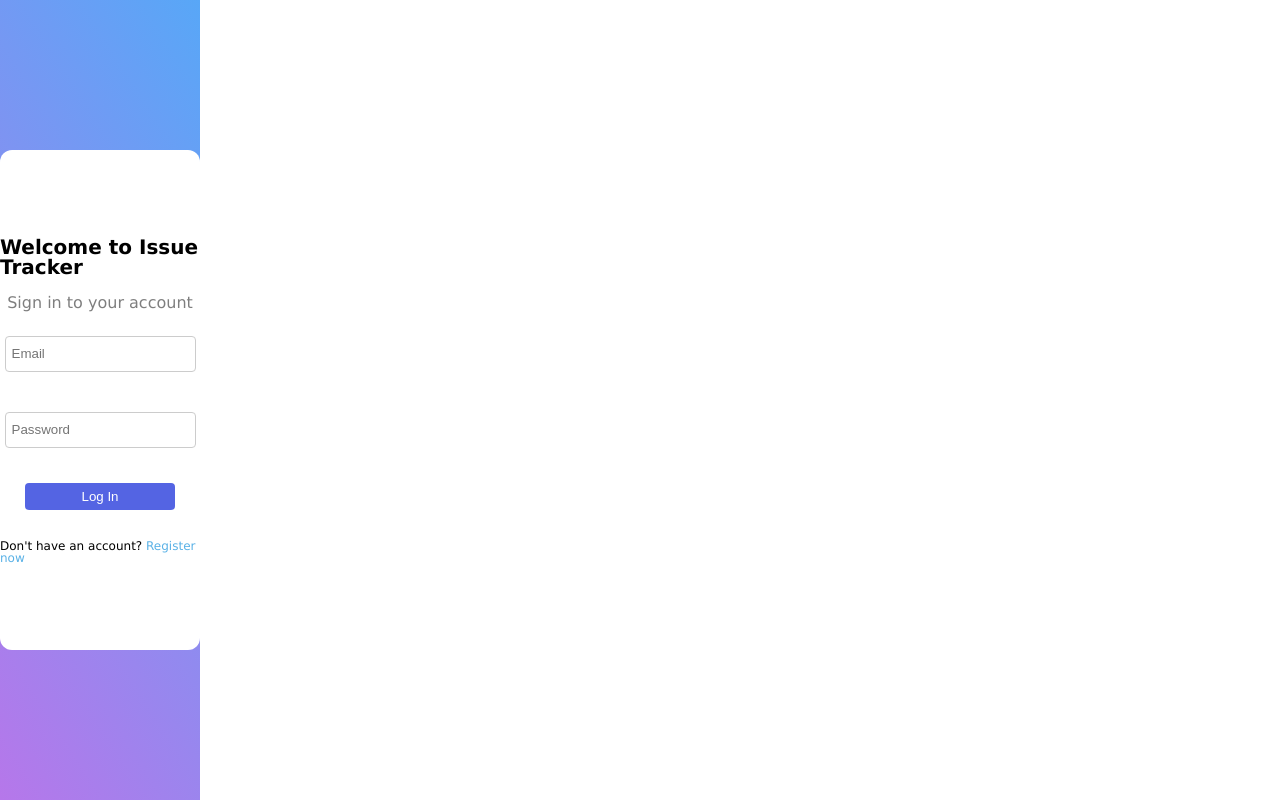
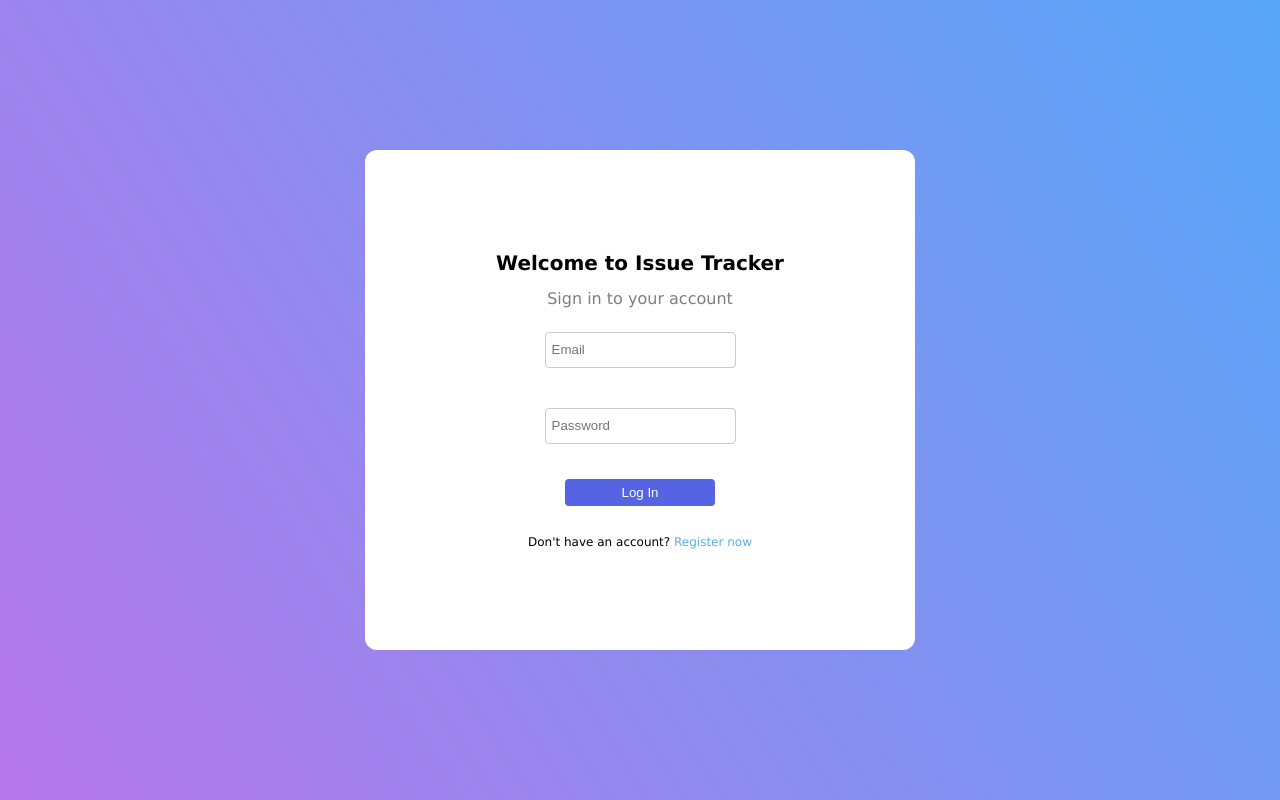
Before and after one commit to tupasj/Issue-Tracker, a React (Vite) app in the folder frontend/: page /sign-in in a window 1280 px wide. Built offline with nearby package versions, Linux system fonts and the light colour scheme.

Commit message:
Added initial Issues route layout

```diff
--- a/frontend/package.json
+++ b/frontend/package.json
@@ -10,6 +10,9 @@
     "test": "vitest"
   },
   "dependencies": {
+    "@fortawesome/fontawesome-svg-core": "^6.2.1",
+    "@fortawesome/free-solid-svg-icons": "^6.2.1",
+    "@fortawesome/react-fontawesome": "^0.2.0",
     "formik": "^2.2.9",
     "react": "^18.2.0",
     "react-dom": "^18.2.0",
--- a/frontend/src/GlobalStyles.tsx
+++ b/frontend/src/GlobalStyles.tsx
@@ -62,14 +62,6 @@ html, body, #root {
 	min-height: 100vh;
 	font-family: Geneva, Verdana, sans-serif;
 }
-#root {
-	display: grid;
-	grid-template-columns: 200px 1fr;
-	grid-template-rows: 54px 1fr;
-	grid-template-areas:
-	"header header"
-	"sidebar main";
-}
 `;
 
 type Props = {
--- a/frontend/src/components/Elements/Issue/Issue.tsx
+++ b/frontend/src/components/Elements/Issue/Issue.tsx
@@ -1,7 +1,36 @@
+import styled from 'styled-components';
+import { FontAwesomeIcon } from '@fortawesome/react-fontawesome';
+import { faSignsPost } from '@fortawesome/free-solid-svg-icons';
+
+const Container = styled.div`
+  background-color: white;
+  padding: 14px;
+`;
+
+const Title = styled.div`
+  font-weight: 600;
+  line-height: 1.5;
+`;
+
+const Info = styled.div`
+  font-size: 0.75rem;
+  line-height: 1.5;
+  color: rgba(0, 0, 0, 0.5);
+`;
+
+const StyledFontAwesomeIcon = styled(FontAwesomeIcon)`
+  margin-left: 6px;
+`;
+
+// title, number, timePosted, postedBy, isOpen, milestone.
+
 export const Issue = () => {
   return (
-    <>
-      <p>Issue</p>
-    </>
+    <Container>
+      <Title>Issue title</Title>
+      <Info>
+        #2 added 4 days ago by username <StyledFontAwesomeIcon icon={faSignsPost} /> milestone name
+      </Info>
+    </Container>
   );
 };
--- /dev/null
+++ b/frontend/src/components/Elements/Issue/IssueSearchbar.tsx
@@ -0,0 +1,35 @@
+import styled from 'styled-components';
+import { FontAwesomeIcon } from '@fortawesome/react-fontawesome';
+import { faMagnifyingGlass } from '@fortawesome/free-solid-svg-icons';
+
+const Container = styled.div`
+  display: flex;
+  align-items: center;
+  gap: 4px;
+  padding-left: 4px;
+  border: 2px solid rgba(0, 0, 0, 0.25);
+  border-radius: 4px;
+  background-color: #fff;
+  width: 25%;
+`;
+
+const StyledFontAwesomeIcon = styled(FontAwesomeIcon)`
+  font-size: 14px;
+  cursor: pointer;
+  color: rgba(0, 0, 0, 0.75);
+`;
+
+const Input = styled.input`
+  border: none;
+  outline: none;
+  width: 100%;
+`;
+
+export const IssueSearchbar = () => {
+  return (
+    <Container>
+      <StyledFontAwesomeIcon icon={faMagnifyingGlass} />
+      <Input type="text" placeholder="Search Issues..." />
+    </Container>
+  );
+};
--- /dev/null
+++ b/frontend/src/components/Elements/Issue/IssueSwitch.tsx
@@ -0,0 +1,38 @@
+import styled from 'styled-components';
+
+const Container = styled.div`
+  display: flex;
+  border: 2px solid #f7faf9;
+  border-radius: 4px;
+`;
+
+const SwitchLeft = styled.span`
+  background-color: #e6e6e6;
+  border: 2px solid rgba(0, 0, 0, 0.25);
+  border-top-left-radius: 4px;
+  border-bottom-left-radius: 4px;
+  border-right-width: 1px;
+  padding: 4px;
+  font-size: 0.75rem;
+  cursor: pointer;
+`;
+
+const SwitchRight = styled.span`
+  background-color: #fff;
+  border: 2px solid rgba(0, 0, 0, 0.25);
+  border-top-right-radius: 4px;
+  border-bottom-right-radius: 4px;
+  border-left-width: 1px;
+  padding: 4px;
+  font-size: 0.75rem;
+  cursor: pointer;
+`;
+
+export const IssueSwitch = () => {
+  return (
+    <Container>
+      <SwitchLeft>Open (18)</SwitchLeft>
+      <SwitchRight>Closed (4)</SwitchRight>
+    </Container>
+  );
+};
--- a/frontend/src/components/Elements/Issue/index.ts
+++ b/frontend/src/components/Elements/Issue/index.ts
@@ -1 +1,4 @@
 export * from './Issue';
+export * from './IssueSwitch';
+export * from './IssueSearchbar';
+export * from './Issue';
--- a/frontend/src/components/Main/IssuesContainer.tsx
+++ b/frontend/src/components/Main/IssuesContainer.tsx
@@ -1,14 +1,17 @@
 import styled from 'styled-components';
+import { IssuesOptionsBar, IssuesList } from '@/components/Main';
 
 const Container = styled.div`
+  height: 100%;
+  border-radius: 6px;
   background-color: #f7faf9;
-  border-radius: 6px;
 `;
 
 export const IssuesContainer = () => {
   return (
     <Container>
-      <p>IssuesContainer</p>
+      <IssuesOptionsBar />
+      <IssuesList />
     </Container>
   );
 };
--- /dev/null
+++ b/frontend/src/components/Main/IssuesList.tsx
@@ -0,0 +1,20 @@
+import styled from 'styled-components';
+import { Issue } from '@/components/Elements';
+
+const Container = styled.div`
+  display: flex;
+  flex-direction: column;
+  gap: 4px;
+  padding: 8px;
+`;
+
+export const IssuesList = () => {
+  return (
+    <Container>
+      <Issue />
+      <Issue />
+      <Issue />
+      <Issue />
+    </Container>
+  );
+};
--- /dev/null
+++ b/frontend/src/components/Main/IssuesOptionsBar.tsx
@@ -0,0 +1,28 @@
+import styled from 'styled-components';
+import { IssueSwitch, IssueSearchbar } from '@/components/Elements/Issue';
+
+const Container = styled.div`
+  display: flex;
+  justify-content: space-between;
+  padding-left: 22px;
+  padding-right: 22px;
+  padding-top: 14px;
+  padding-bottom: 14px;
+`;
+
+const AddIssueButton = styled.button`
+  color: white;
+  background-color: black;
+  border-radius: 4px;
+  cursor: pointer;
+`;
+
+export const IssuesOptionsBar = () => {
+  return (
+    <Container>
+      <IssueSwitch />
+      <IssueSearchbar />
+      <AddIssueButton>Add Issue</AddIssueButton>
+    </Container>
+  );
+};
--- a/frontend/src/components/Main/index.ts
+++ b/frontend/src/components/Main/index.ts
@@ -1,2 +1,4 @@
 export * from './Main';
 export * from './IssuesContainer';
+export * from './IssuesOptionsBar';
+export * from './IssuesList';
--- a/frontend/src/pages/AppPage.tsx
+++ b/frontend/src/pages/AppPage.tsx
@@ -1,13 +1,24 @@
+import styled from 'styled-components';
 import { Header } from '@/components/Header';
 import { Sidebar } from '@/components/Sidebar';
 import { Main } from '@/components/Main';
 
+const Container = styled.div`
+  display: grid;
+  grid-template-columns: 200px 1fr;
+  grid-template-rows: 54px 1fr;
+  grid-template-areas:
+    'header header'
+    'sidebar main';
+  min-height: 100vh;
+`;
+
 export const AppPage = () => {
   return (
-    <>
+    <Container>
       <Header />
       <Sidebar />
       <Main />
-    </>
+    </Container>
   );
 };
```
Also changed, not shown: 1 other file (tests, documents, lock files or other folders).
